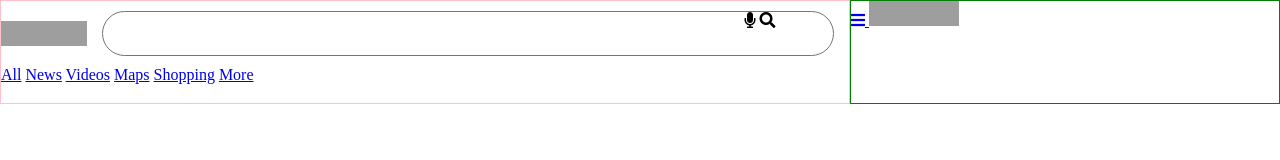
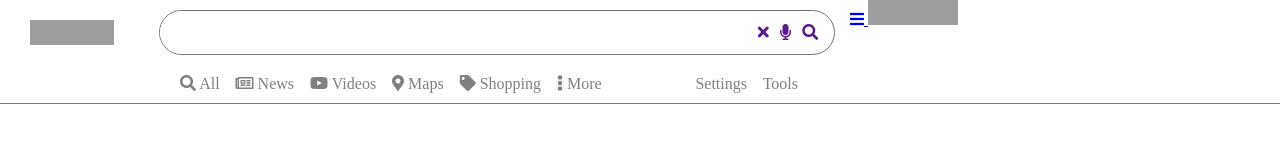
Before and after one commit to IanKj/google-results, a plain HTML site: page index.html in a window 1280 px wide. Drawn offline with Linux system fonts and the light colour scheme; grey boxes are pictures that could not be loaded.

Commit message:
got the left side header done, need to do right side of header and then rest of content

```diff
--- a/app.css
+++ b/app.css
@@ -11,24 +11,28 @@ header {
     height: 13vh;
     width: 100%;
     display: flex;
+    border-bottom:1px solid #70757a;
 }
 
 .left-side {
     display: flex;
     width: 850px;
-    border: 1px solid pink;
     flex-shrink: 0;
-    flex-wrap: wrap;
+
 }
 .top {
     display: flex;
     width: 100%;
     align-items: center;
+    padding-left: 30px;
+    flex-wrap: wrap;
 }
 
 img {
     height: 25px;
     width: 90px;
+    margin-right: 30px;
+    flex: 1;
 }
 .search-bar {
     width: 90%;
@@ -37,24 +41,46 @@ img {
     border: 1px solid rgb(112, 117, 122);
     display: flex;
     justify-content: center;
-    flex-grow: 9;
+    flex: 8;
     margin: 0 15px 0 15px;
 }
 
 .icons {
-    justify-self: flex-end;
+    display: flex;
+    justify-content: space-around;
+    align-items: center;
+    flex-grow: 1;
+    padding-right: 10px;
 }
+
 .search-bar input {
     border: none;
-    width: 80%
+    flex-grow: 9;
+    border-radius: 40px;
+    padding-left: 20px;
+    font-size: 20px;
 }
 
 input:focus {
     outline: none;
 }
 
+.bottom {
+    width: 100%;
+    display: flex;
+    justify-content: space-between;
+    margin: 0px 40px 0px 150px;
+    color: gray;
+}
+
+.bottom a {
+    padding-right: 12px;
+    text-decoration: none;
+    color: gray;
+}
+
 .right-side {
     flex-grow: 1;
     justify-content: flex-end;
-    border: 1px solid green;
+
 }
--- a/index.html
+++ b/index.html
@@ -22,19 +22,33 @@
                 <div class="search-bar">
                     <input type="text">
                     <div class="icons">
-                        <i class="fas fa-microphone"></i>
+                        <a href=""><i class="fas fa-times"></i></a>
+                        <a href=""><i class="fas fa-microphone"></i></a>
+                        <a href=""><i class="fas fa-search"></i></a>
+                    </div>
+                </div>
+                <div class="bottom">
+                    <div class="bottom-left">
                         <i class="fas fa-search"></i>
+                        <a href="#">All</a>
+                        <i class="far fa-newspaper"></i>
+                        <a href="#">News</a>
+                        <i class="fab fa-youtube"></i>
+                        <a href="#">Videos</a>
+                        <i class="fas fa-map-marker-alt"></i>
+                        <a href="#">Maps</a>
+                        <i class="fas fa-tag"></i>
+                        <a href="#">Shopping</a>
+                        <i class="fas fa-ellipsis-v"></i>
+                        <a href="#">More</a>
+                    </div>
+                    <div class="bottom-right">
+                        <a href="#">Settings</a>
+                        <a href="#">Tools</a>
                     </div>
                 </div>
             </div>
-            <div class="bottom">
-                <a href="#">All</a>
-                <a href="#">News</a>
-                <a href="#">Videos</a>
-                <a href="#">Maps</a>
-                <a href="#">Shopping</a>
-                <a href="#">More</a>
-            </div>
+
         </div>
         <div class="right-side">
             <div class="nav-right-media">
```
